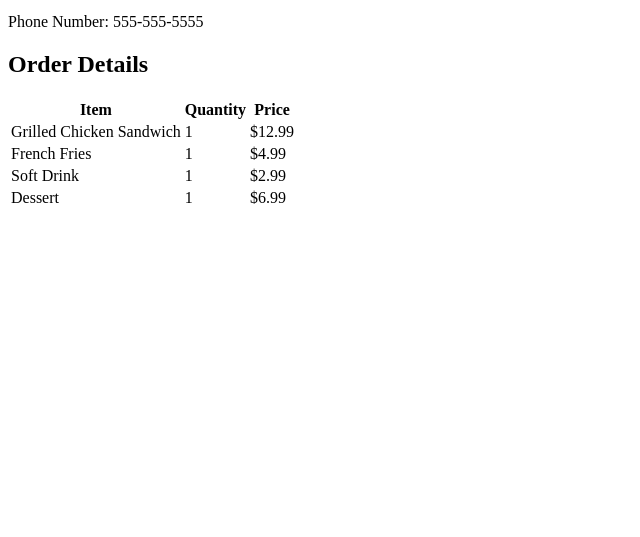
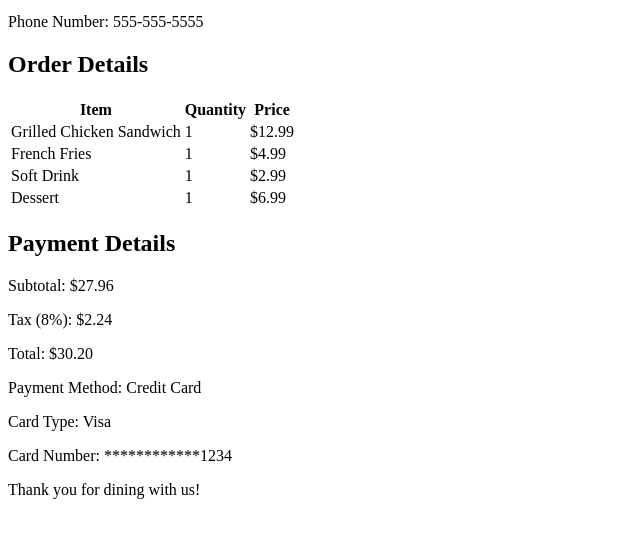
Before and after one commit to TEJASVI-BHOYATE/Ass-19, a plain HTML site: page index.html in a window 1280 px wide. Shown: the part 101-638 px from the top of the page, without its empty margins (0-640 px from the left). Drawn offline with Linux system fonts and the light colour scheme.

Commit message:
payment details added

```diff
--- a/index.html
+++ b/index.html
@@ -42,6 +42,18 @@
                 </tr>
             </table>
         </section>
-
+        <section class="payment-details">
+            <h2>Payment Details</h2>
+            <p>Subtotal: $27.96</p>
+            <p>Tax (8%): $2.24</p>
+            <p>Total: $30.20</p>
+            <p>Payment Method: Credit Card</p>
+            <p>Card Type: Visa</p>
+            <p>Card Number: ************1234</p>
+        </section>
+        <footer>
+            <p>Thank you for dining with us!</p>
+        </footer>
+    </div>
 </body>
 </html>
```
